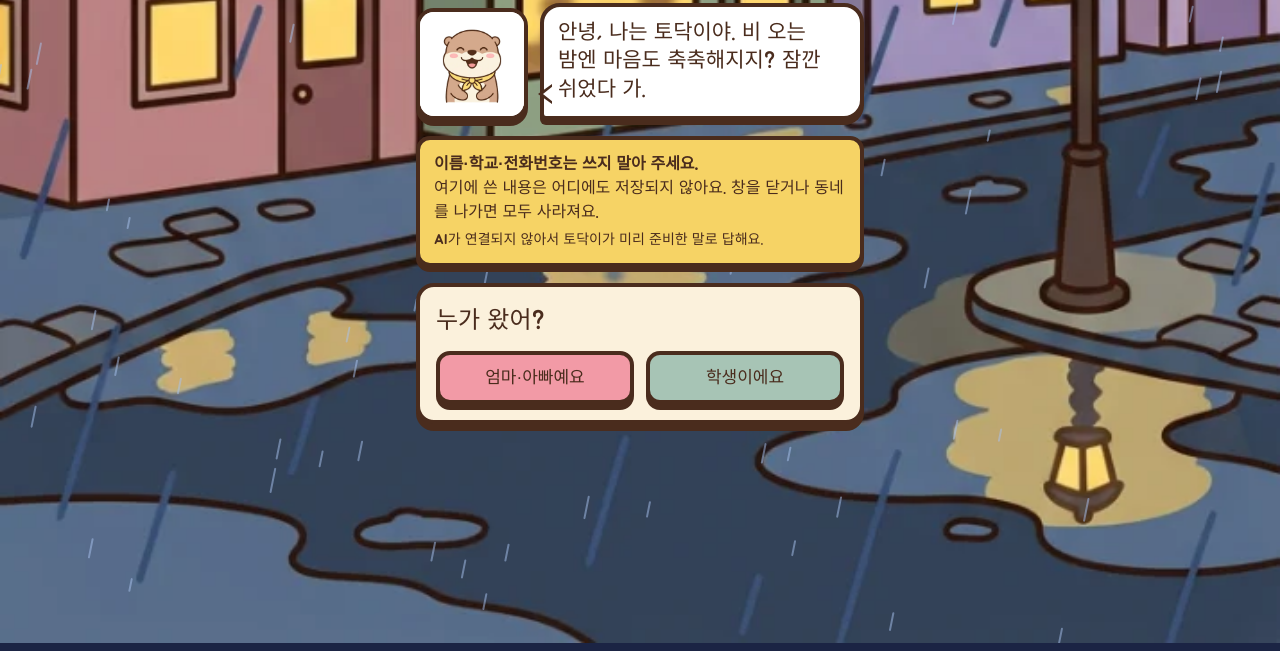
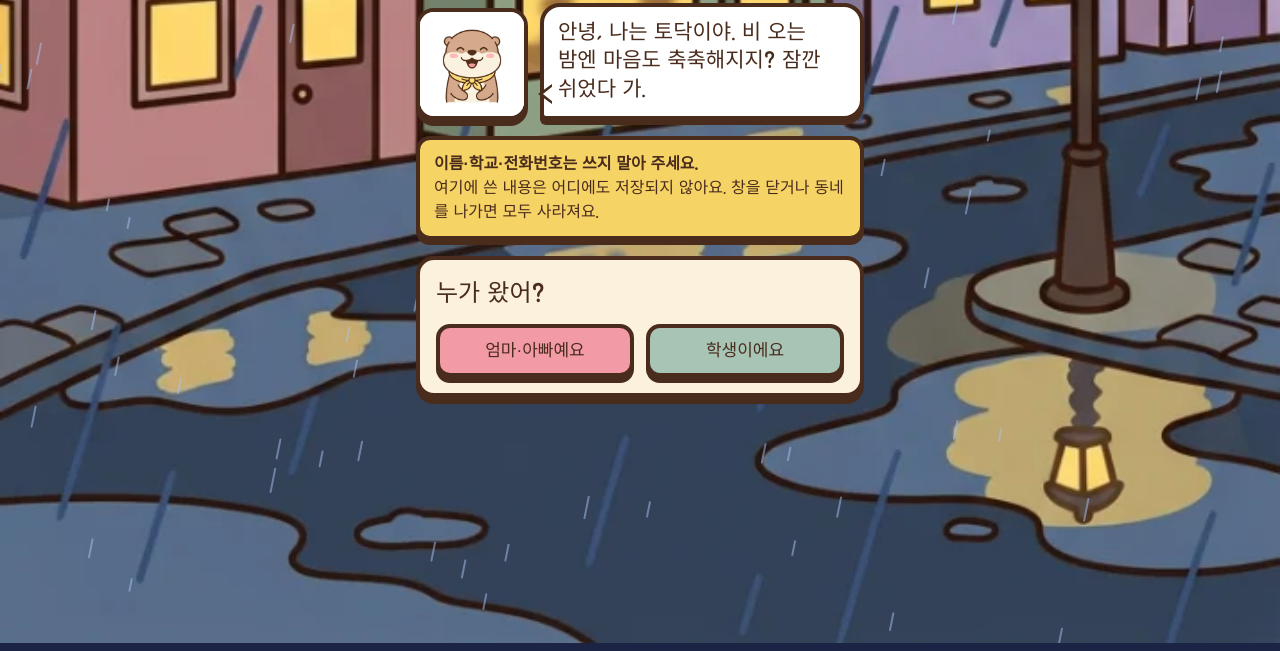
Before and after one commit to jseolu97-sketch/todakmind, a website: page index.html in a window 1280 px wide. Shown: the part 157-808 px from the top of the page. Drawn offline with Linux system fonts and the light colour scheme; no server answers; a web font is replaced by a local one.

Commit message:
시작 화면의 AI 안내 문구 빼기
Co-Authored-By: Claude Opus 5.5 <noreply@anthropic.com>

```diff
--- a/index.html
+++ b/index.html
@@ -263,9 +263,7 @@ input[type=range].temp::-moz-range-thumb{width:28px;height:28px;border-radius:50
     </div>
     <div class="notice" role="note">
       <strong>이름·학교·전화번호는 쓰지 말아 주세요.</strong><br>
-      여기에 쓴 내용은 어디에도 저장되지 않아요. 창을 닫거나 동네를 나가면 모두 사라져요.
-      <span id="ai-note" hidden style="display:block;margin-top:6px;font-size:14px"></span>
-    </div>
+      여기에 쓴 내용은 어디에도 저장되지 않아요. 창을 닫거나 동네를 나가면 모두 사라져요.    </div>
     <div class="box" style="display:flex;flex-direction:column;gap:12px">
       <h2>누가 왔어?</h2>
       <div class="row">
```
